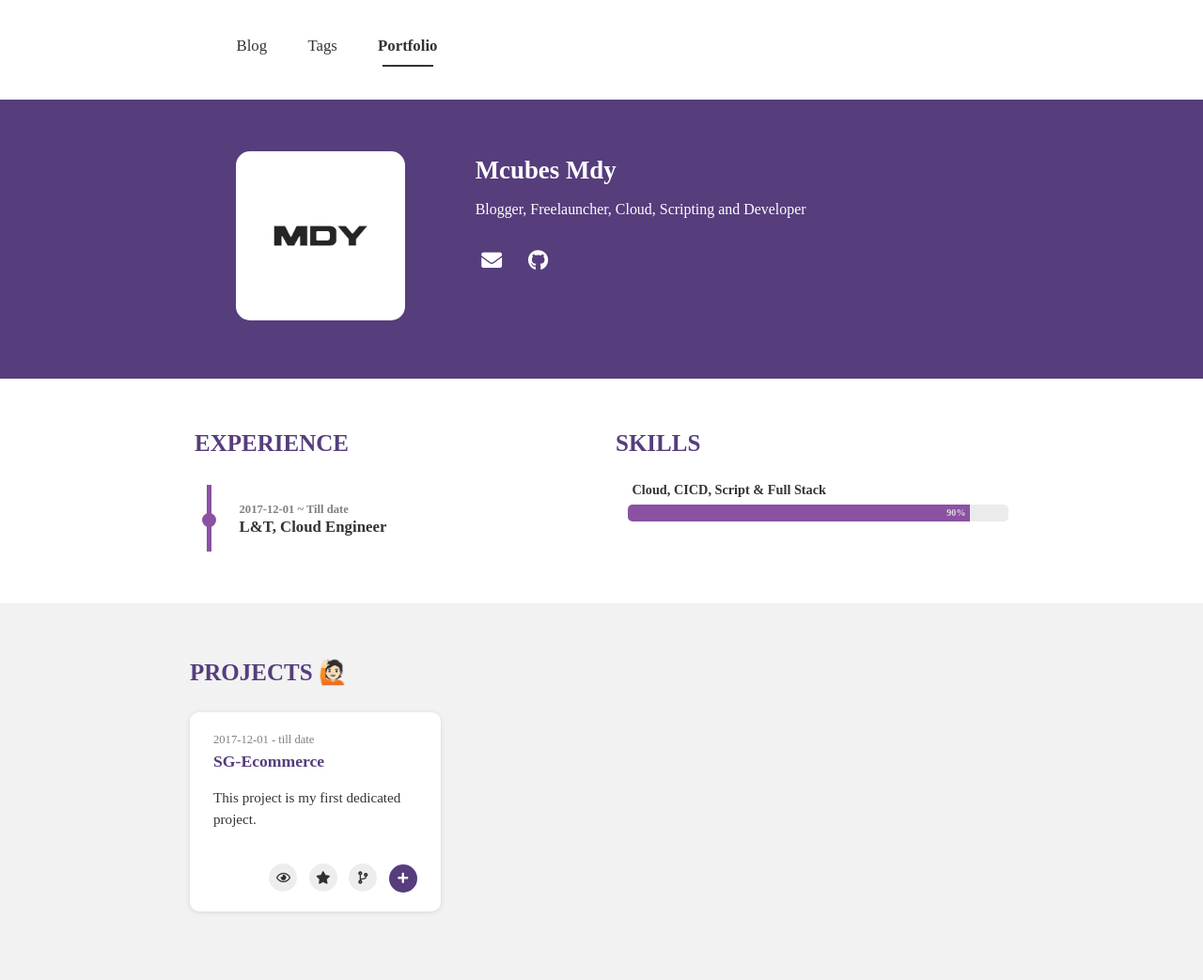
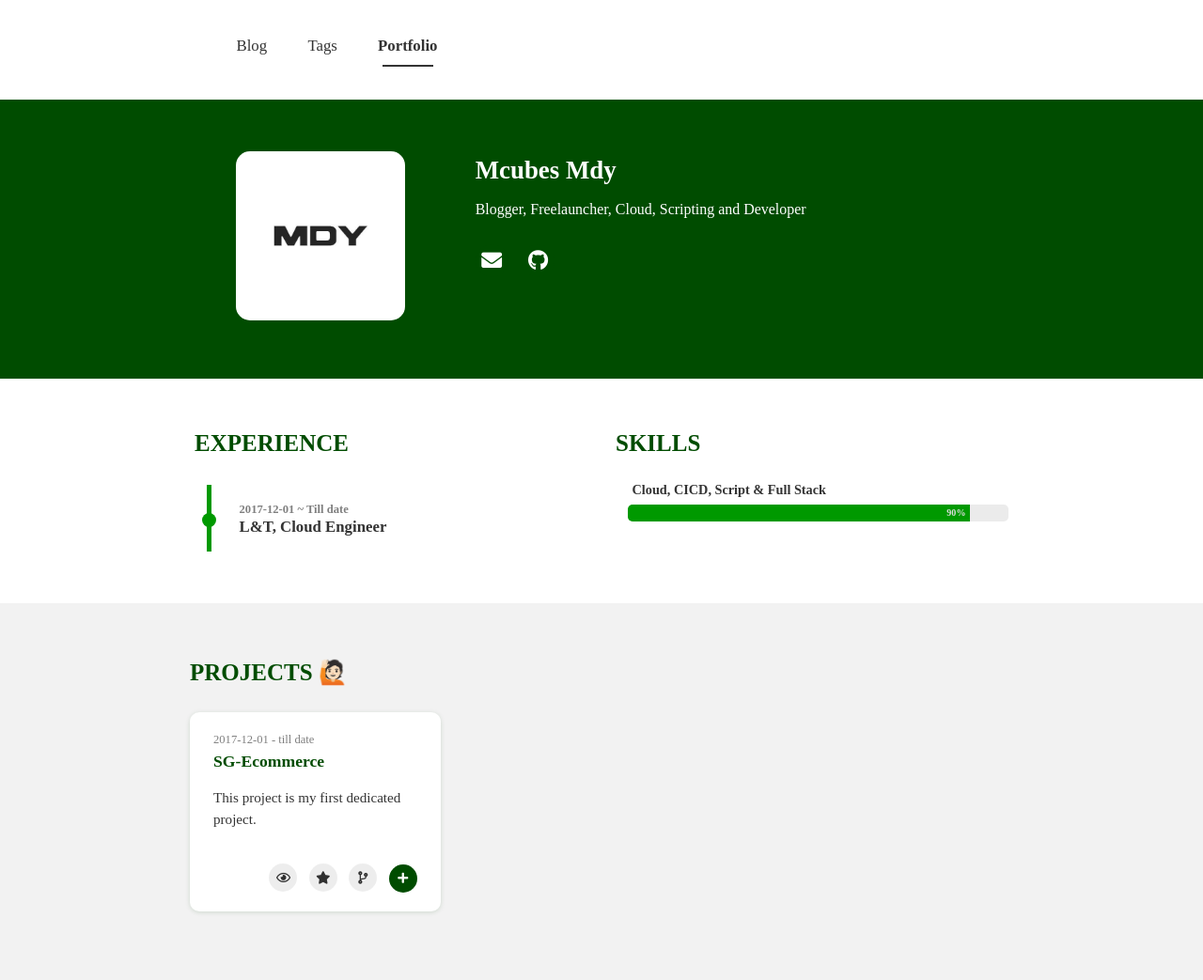
Before and after one commit to mcubescloud/site, a Jekyll site: the page built from portfolio.html, in a window 1280 px wide. Shown: the whole page at 94% size. Built offline with Jekyll 4.4.1, drawn with Linux system fonts in a browser that asks for light colours; nearby versions of some CDN libraries; some web fonts are replaced.

Commit message:
Update _variable.scss

```diff
--- a/_sass/base/_variable.scss
+++ b/_sass/base/_variable.scss
@@ -1,7 +1,7 @@
-$theme-color : #8b51a3;
-$theme-bright : #f7f4f9;
-$theme-dark : #563d7c;
-$theme-dark2 : #443063;
+$theme-color : #009900;
+$theme-bright : #00cc00;
+$theme-dark : #004c00;
+$theme-dark2 : #004c00;
 $text : rgba(0,0,0,0.8);
 $text-gray : rgba(0,0,0,0.54);
 
```
